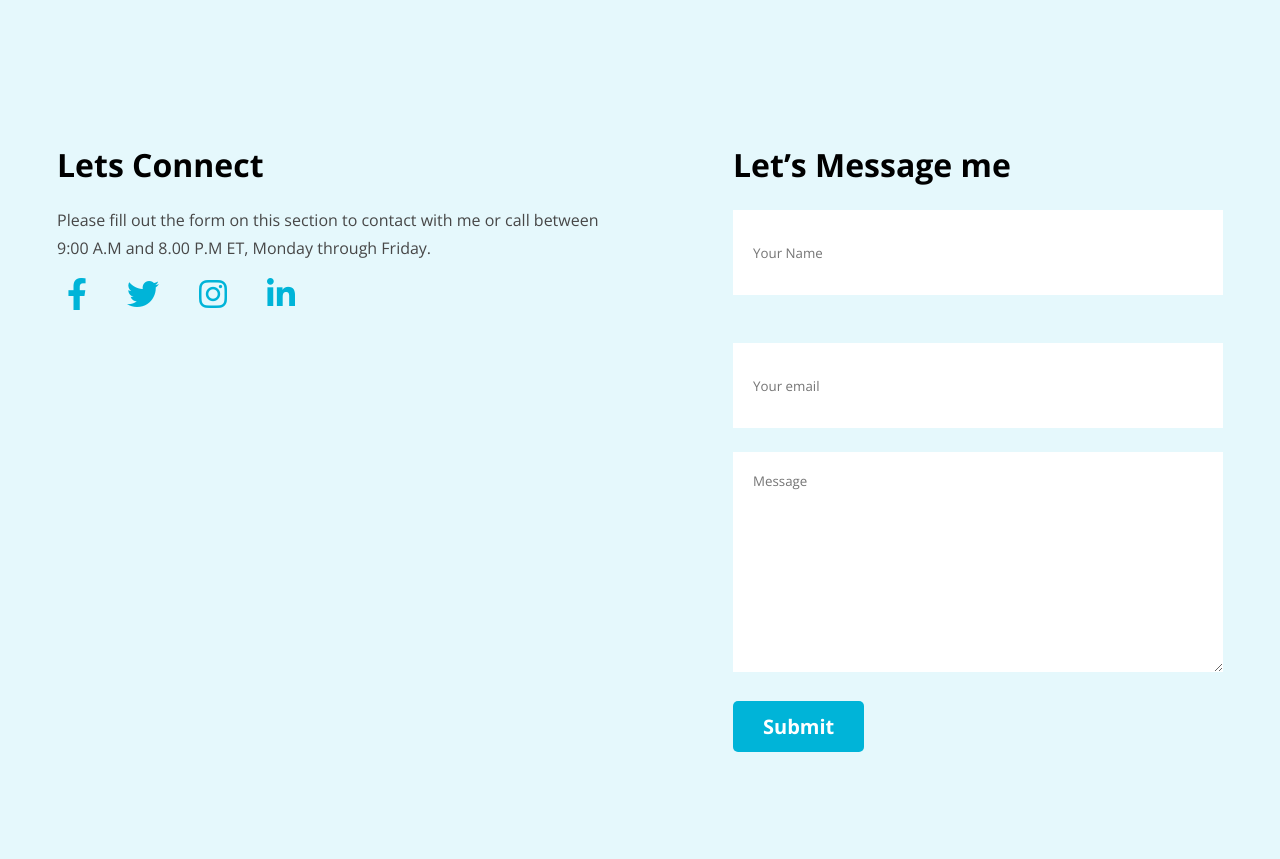
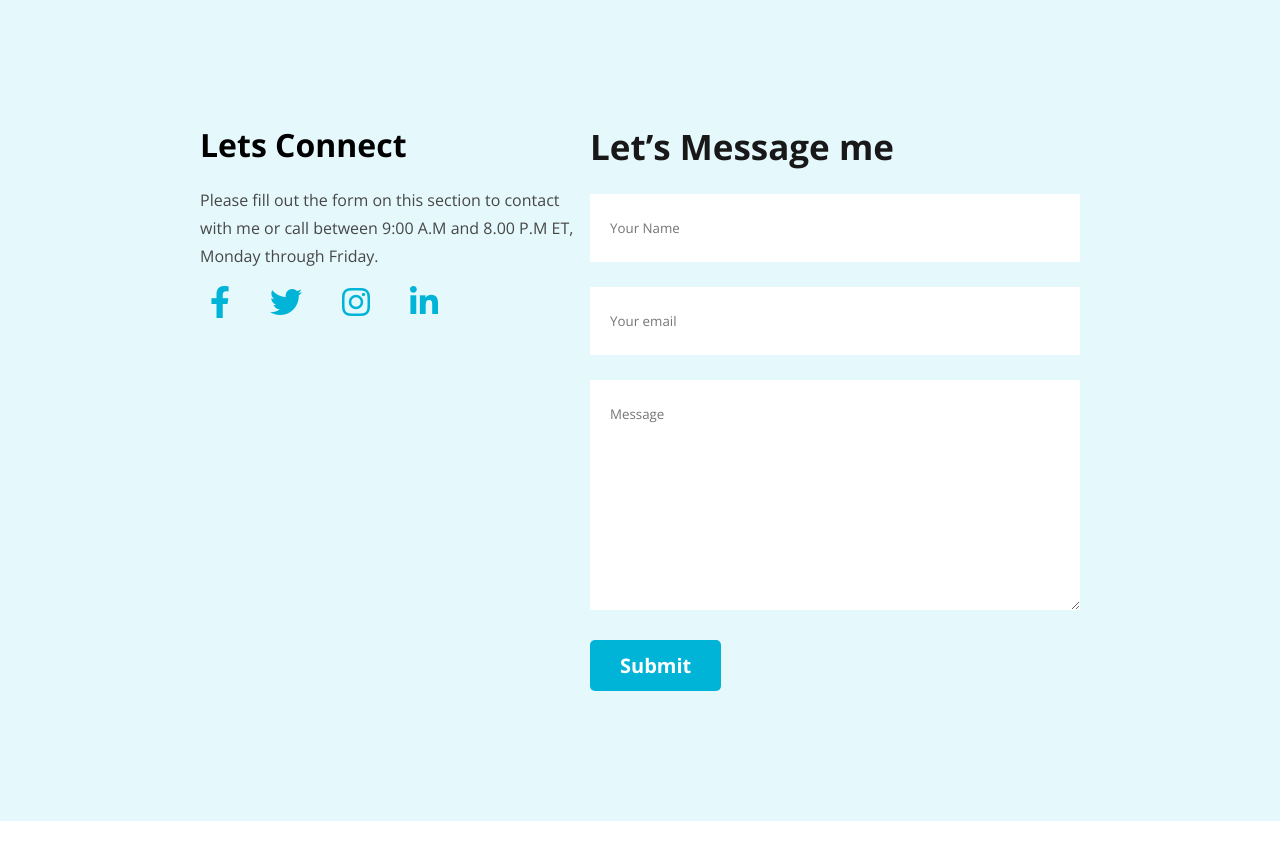
Before and after one commit to shahadat74238/personal-protfolio, a plain HTML site: page index.html in a window 1280 px wide. Shown: the part 3140-3999 px from the top of the page. After the commit the page ends 3961 px from the top, so only its background shows below. Drawn offline with nearby package versions, Linux system fonts and the light colour scheme.

Commit message:
Modifi html and css

```diff
--- a/index.html
+++ b/index.html
@@ -188,11 +188,9 @@
                     <input type="email" placeholder="Your email">
                 </label>
                 <textarea name="" id="" cols="30" rows="10" placeholder="Message"></textarea>
-                <div class="comment-btn">
-                    <label for="btn">
-                        <input  class="btn-primary" type="submit" value="Submit">
-                    </label>
-                </div>
+                <label for="btn">
+                    <input  class="btn-primary" type="submit" value="Submit">
+                </label>
             </div>
 
         </div>
--- a/styles/style.css
+++ b/styles/style.css
@@ -209,14 +209,16 @@ main section {
 /* footer related style started */
 .footer-container {
   display: flex;
-  min-height: 780px;
+  margin-top: 100px;
   justify-content: space-around;
   /* gap: 50px; */
   background-color: #e5f8fc;
-  padding-top: 200px;
+  padding: 130px 200px;
+}
+.lets-contact {
+  width: 50%;
 }
 .contact-title {
-
   padding-bottom: 20px;
 }
 .contact-description {
@@ -226,37 +228,36 @@ main section {
   font-weight: 400;
   line-height: 28px;
 }
-.contact-icon{
+.contact-icon {
   display: flex;
   align-items: center;
   gap: 20px;
   list-style: none;
   font-size: 2rem;
 }
-.item{
+.item {
   text-align: center;
   padding: 10px;
-
 }
-.item a{
+.item a {
   color: #00b4d8;
 }
-.lets-comment > label{
+.comment-title {
+  color: #181818;
+  font-size: 35px;
+  font-weight: 700;
+  padding-bottom: 24px;
+}
+.lets-comment > label {
   display: block;
-  padding: 24px 0px;
+  width: 50%;
 }
-.lets-comment > label input{
-  padding: 10px 20px;
+.lets-comment > label input[type="text"],
+input[type="email"],
+textarea {
+  padding: 25px 20px;
   width: 450px;
-  height: 65px;
+  /* height: 65px; */
   border: none;
-
+  margin-bottom: 25px;
 }
-.lets-comment textarea{
-  width: 450px;
-  padding: 20px;
-  border: none;
-}
-.comment-btn{
-  padding-top: 24px;
-}
```
